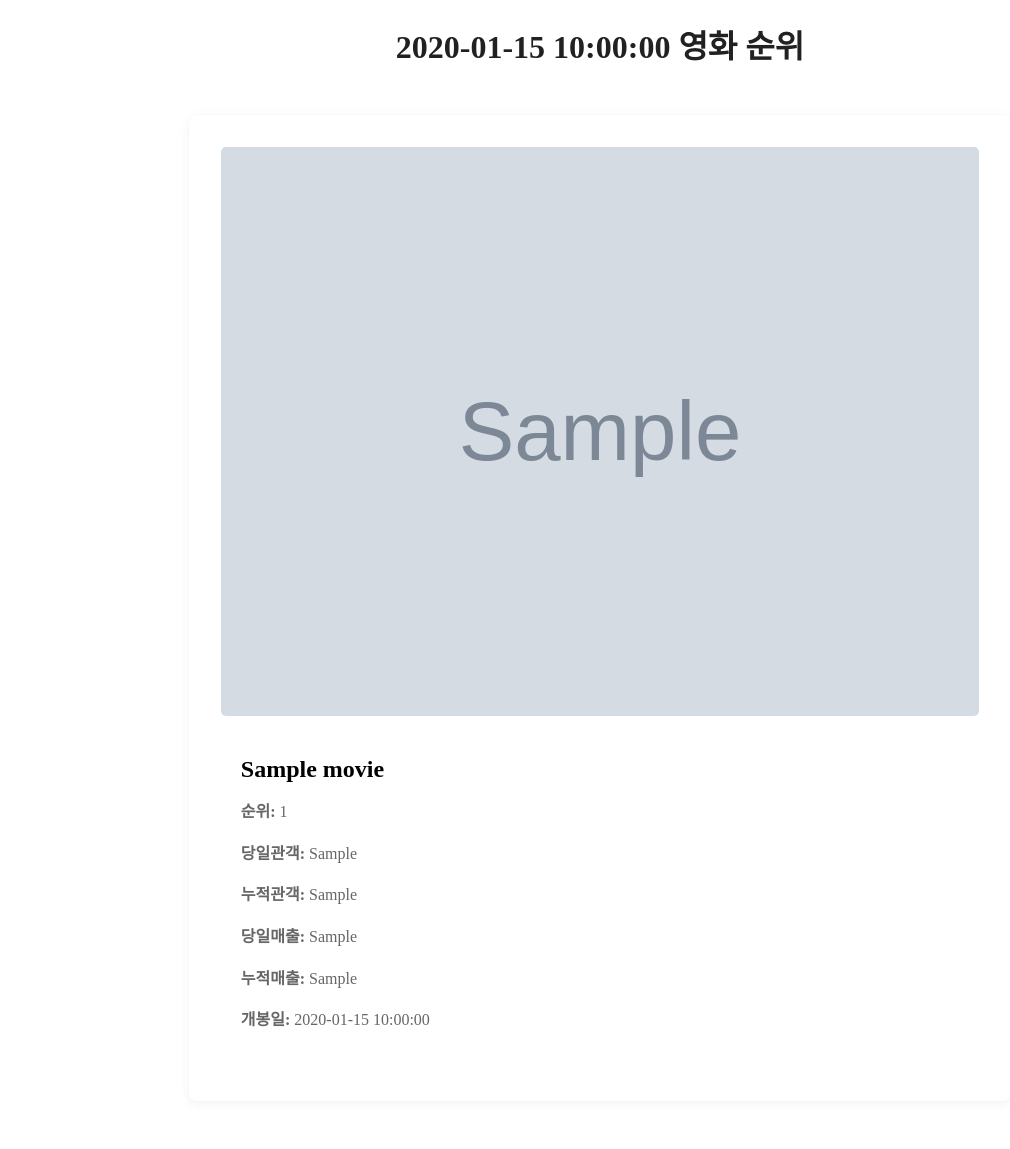
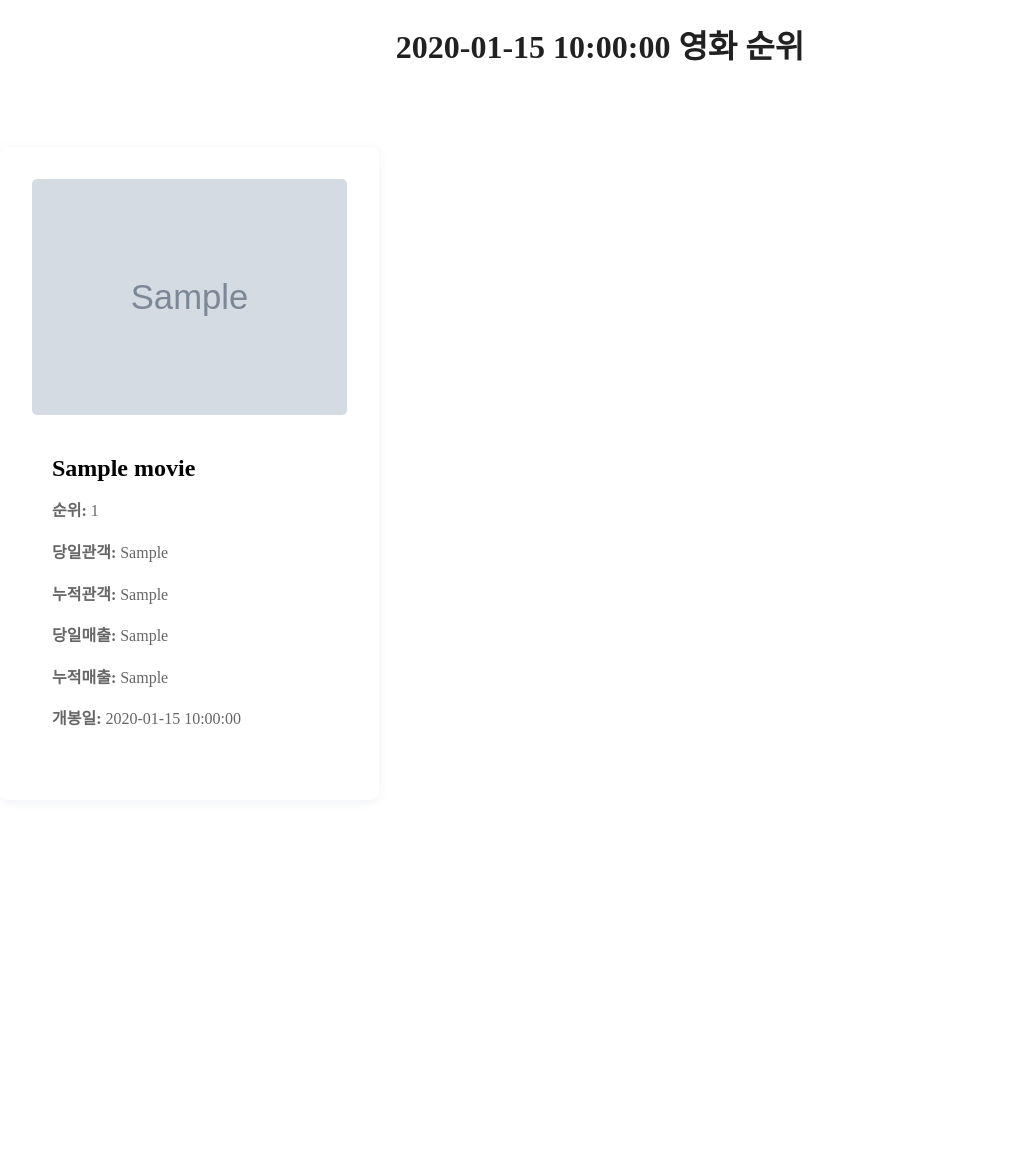
Before and after one commit to mgh3326/kobis-crawl, a Python web app: template templates/daily_box_office_card.html in a window 1280 px wide. Shown: the whole page, without its empty margins (40-1050 px from the left). After the commit the page ends 726 px from the top, so only its background shows below. Run offline with Jinja, Linux system fonts and the light colour scheme; the template is opened without the code that fills it: most values are stand-ins (such as "Sample title", 1, 10 or a date in 2020); grey boxes marked "Sample" are stand-in pictures.

Commit message:
"Implement grid layout for movie cards"
Added a new class 'grid' and applied it to movie listing. Changed layout of movie cards from a single column to a grid with 3 columns. This was implemented to provide a better overview of the available movies and enhance the UX.

```diff
--- a/templates/daily_box_office_card.html
+++ b/templates/daily_box_office_card.html
@@ -10,13 +10,19 @@
             color: #212121;
         }
 
+        .grid {
+            display: grid;
+            grid-template-columns: repeat(3, 1fr);
+            gap: 2rem;
+            margin: 3rem auto;
+            padding: 2rem;
+        }
+
         .card {
             background-color: #fff;
             box-shadow: 0 2px 10px rgba(157, 164, 197, 0.15);
             transition: 0.3s;
-            width: 60%;
             border-radius: 8px;
-            margin: 3rem auto;
             padding: 2rem;
         }
 
@@ -50,6 +56,7 @@
 </head>
 <body>
 <h1>{{ date }} 영화 순위</h1>
+<div class="grid">
     {% for movie in movies %}
         <div class="card">
             <img src="{{ movie.thumbnail_url }}" alt="{{ movie.title }} 영화 이미지">
@@ -64,5 +71,6 @@
             </div>
         </div>
     {% endfor %}
+</div>
 </body>
 </html>
```
Lines whose indentation alone changed are shown as unchanged.
